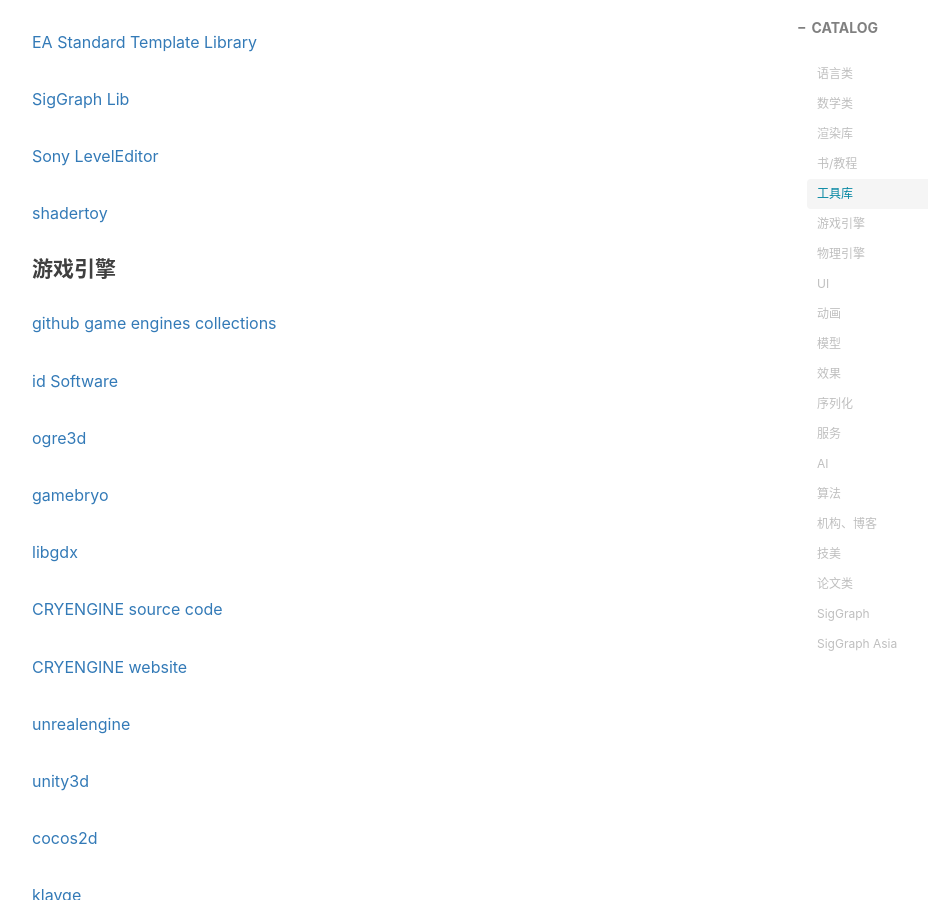
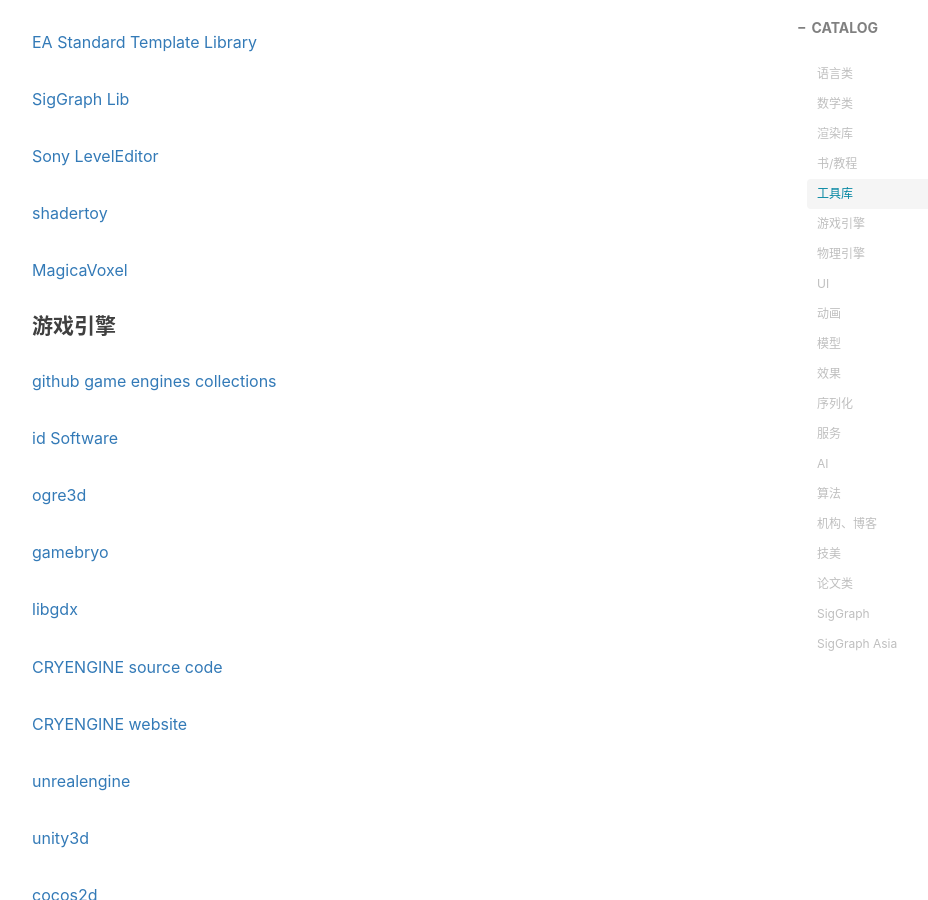
Before and after one commit to chenanbao/chenanbao.github.io, a Jekyll site: the page built from _posts/2008-08-09-计算机图形学集锦.md, in a window 1280 px wide and 900 px high, scrolled down 1896 px. Shown: the whole window, without its empty margins (233-1161 px from the left). Built offline with Jekyll 4.4.1, drawn with Linux system fonts in a browser that asks for light colours; nearby versions of some CDN libraries; comment, search, counter and statistics services are not loaded.

Commit message:
Update 2008-08-09-计算机图形学集锦.md
8-bit voxel art editor

```diff
--- a/_posts/2008-08-09-计算机图形学集锦.md
+++ b/_posts/2008-08-09-计算机图形学集锦.md
@@ -66,6 +66,8 @@
 [Sony LevelEditor](https://github.com/SonyWWS)
 
 [shadertoy](https://www.shadertoy.com)
+
+[MagicaVoxel](https://ephtracy.github.io/index.html?page=mv_main)
 
 #### 游戏引擎
 
```
